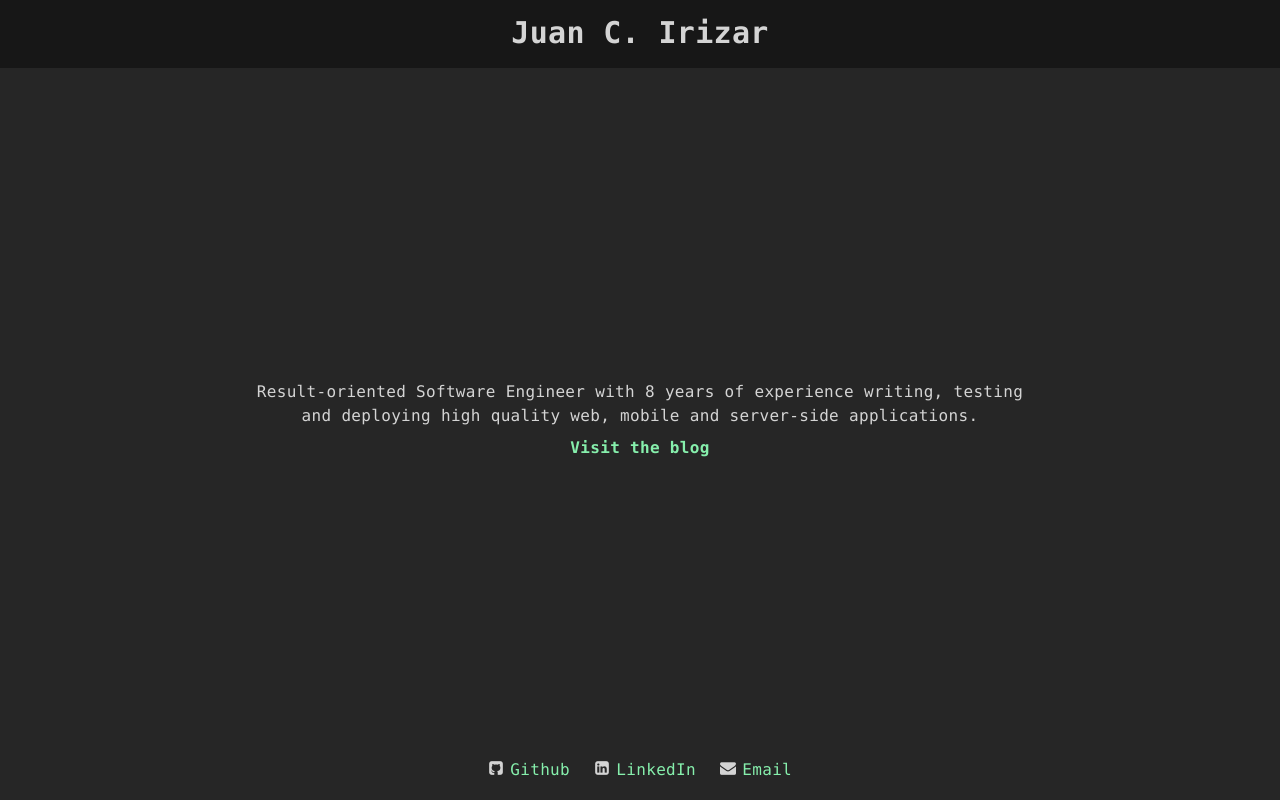
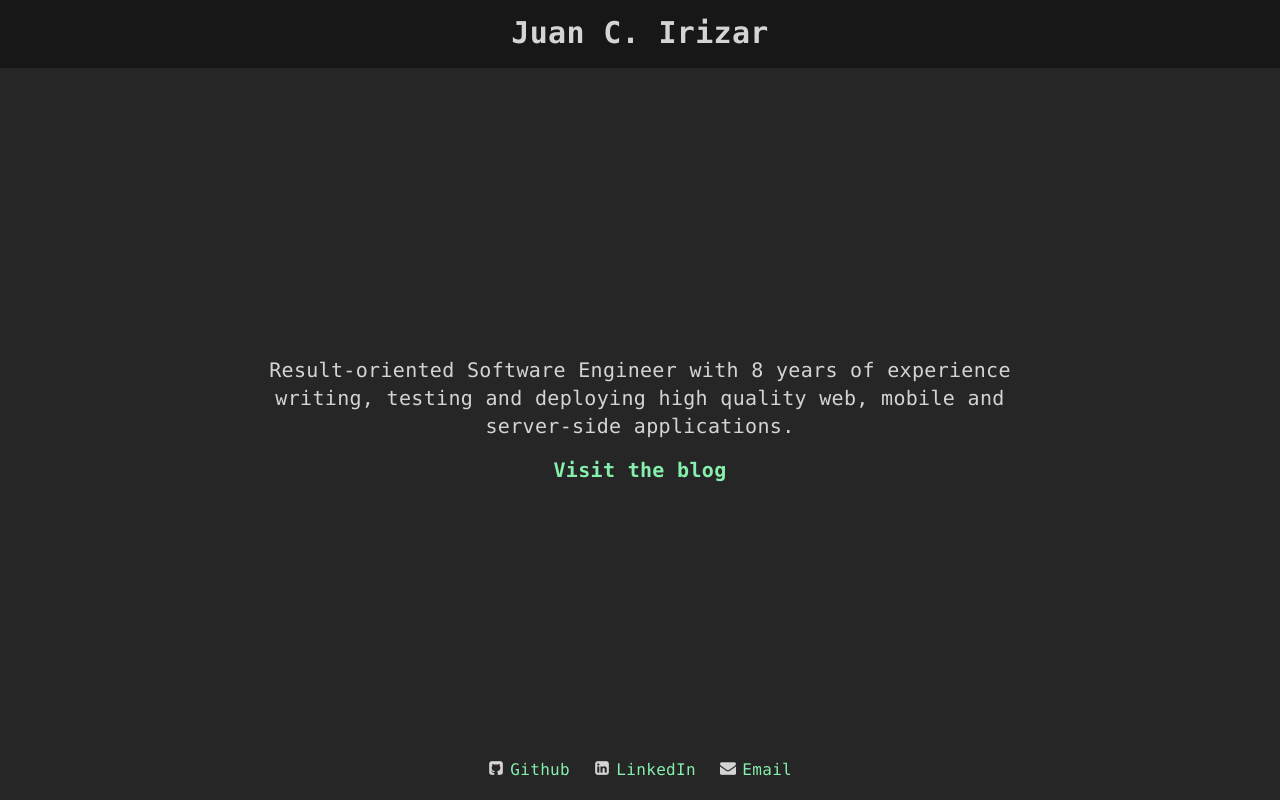
Before and after one commit to jcirizar/jcirizar2, a Next.js app: page / in a window 1280 px wide. Built offline with nearby package versions, Linux system fonts and the light colour scheme.

Commit message:
Adds Google Analytics

```diff
--- a/components/footer.tsx
+++ b/components/footer.tsx
@@ -9,7 +9,7 @@ const Footer = () => {
         <i className="jci-l"></i>
         <span>LinkedIn</span>
       </a>
-      <a href="mailto:developer@jcirizar.com">
+      <a href="mailto:juan@irizar.dev">
         <i className="jci-i"></i>
         <span>Email</span>
       </a>
--- a/components/meta.tsx
+++ b/components/meta.tsx
@@ -36,7 +36,6 @@ const Meta = () => {
         name="description"
         content={`${CMS_NAME}`}
       />
-      <meta property="og:image" content={HOME_OG_IMAGE_URL} />
     </Head>
   )
 }
--- a/lib/constants.ts
+++ b/lib/constants.ts
@@ -1,4 +1,2 @@
 export const EXAMPLE_PATH = 'blog-starter-typescript'
 export const CMS_NAME = 'Juan C. Irizar'
-export const HOME_OG_IMAGE_URL =
-  'https://og-image.vercel.app/Next.js%20Blog%20Starter%20Example.png?theme=light&md=1&fontSize=100px&images=https%3A%2F%2Fassets.vercel.com%2Fimage%2Fupload%2Ffront%2Fassets%2Fdesign%2Fnextjs-black-logo.svg'
--- a/pages/_document.tsx
+++ b/pages/_document.tsx
@@ -8,6 +8,18 @@ export default class MyDocument extends Document {
         <body>
           <Main/>
           <NextScript/>
+          {/* Global Site Tag (gtag.js) - Google Analytics */}
+          <script async src="https://www.googletagmanager.com/gtag/js?id=G-P0CXQ7R26P"></script>
+          <script
+            dangerouslySetInnerHTML={{
+              __html: `
+            window.dataLayer = window.dataLayer || [];
+            function gtag(){dataLayer.push(arguments);}
+            gtag('js', new Date());
+            gtag('config', 'G-P0CXQ7R26P');
+          `,
+            }}
+          />
         </body>
       </Html>
     );
--- a/pages/index.tsx
+++ b/pages/index.tsx
@@ -10,13 +10,13 @@ const Index = () => {
         <Head>
           <title>{CMS_NAME}</title>
         </Head>
-        <article className="text-center max-w-screen-md">
+        <article>
           Result-oriented Software Engineer with 8 years of experience writing, testing and deploying high quality
           web, mobile and server-side applications.
         </article>
         <aside>
           <Link href="/posts">
-            <a className="hover:underline font-bold text-green-300">
+            <a className="visit">
               Visit the blog
             </a>
           </Link>
--- a/styles/index.scss
+++ b/styles/index.scss
@@ -33,10 +33,18 @@
   }
 
   main {
-    @apply flex flex-col gap-2  w-full lg:max-w-5xl;
+    @apply flex flex-col gap-4  w-full lg:max-w-5xl;
 
     &.home {
-      @apply justify-center items-center;
+      @apply justify-center items-center text-xl;
+    }
+
+    > article {
+      @apply text-center max-w-screen-md;
+    }
+
+    .visit {
+      @apply hover:underline font-bold text-green-300;
     }
   }
 
```
Also changed, not shown: next.config.js (+0 -9 lines).
